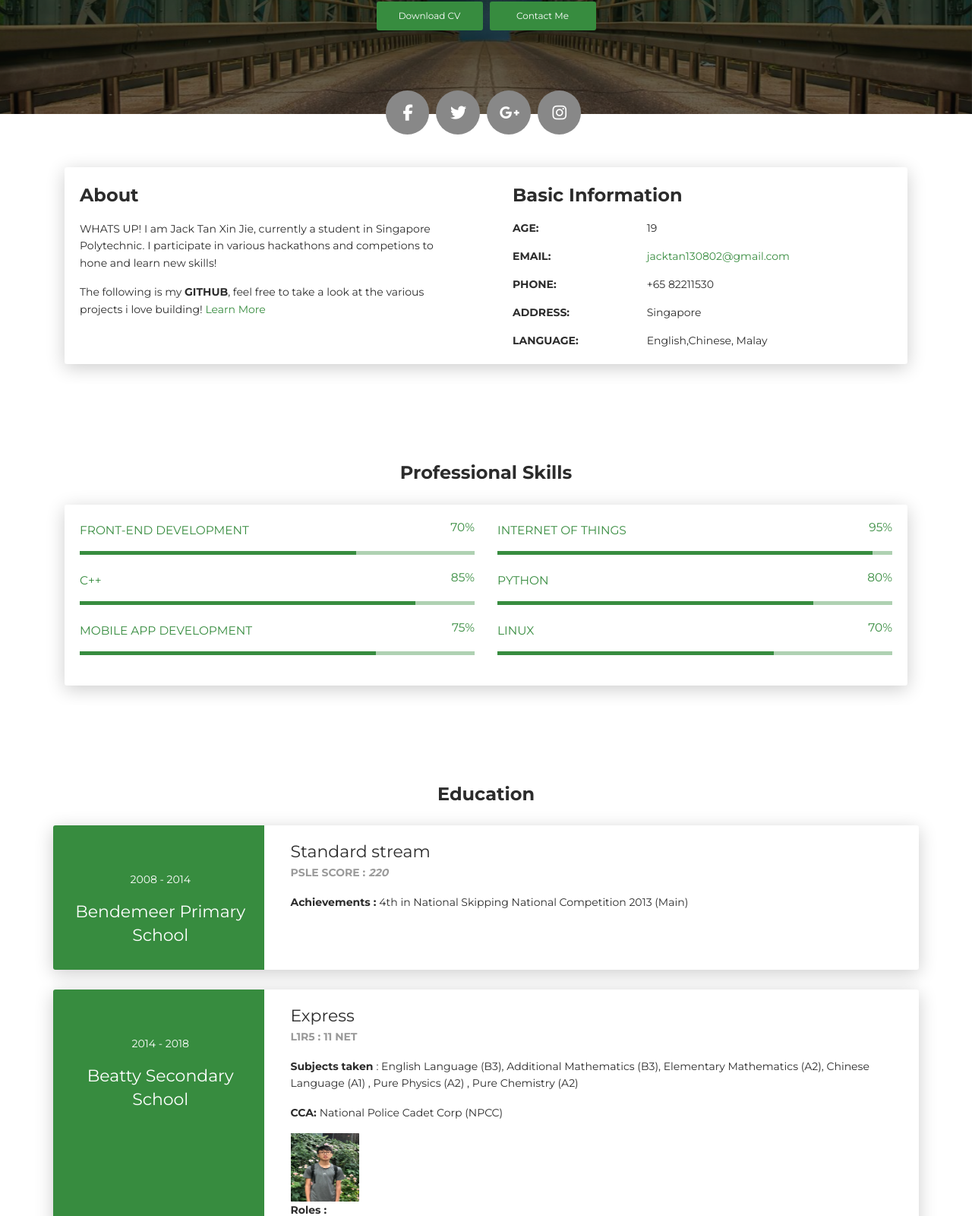
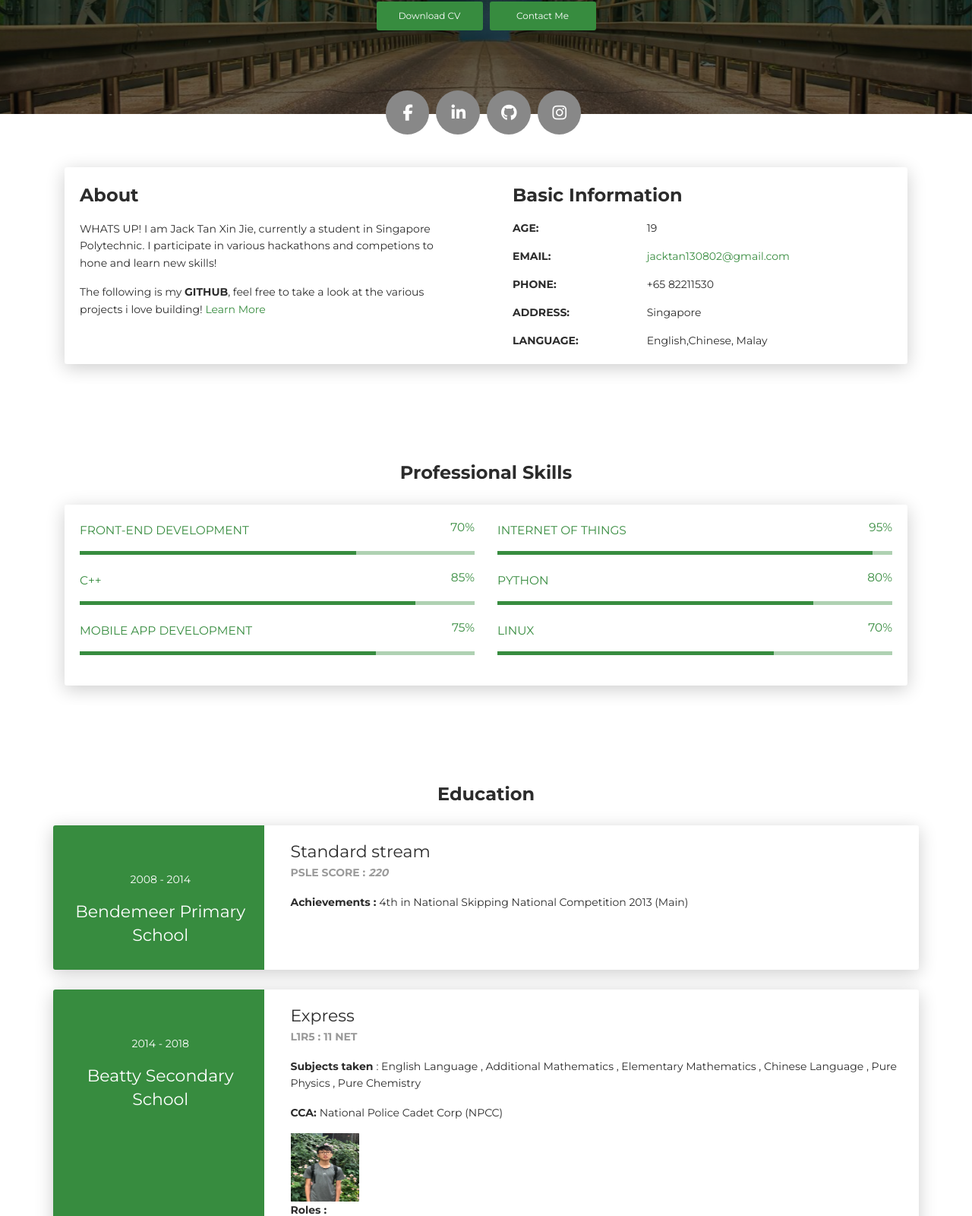
Before and after one commit to jacktan130802/oldversion.github.io, a plain HTML site: page index.html in a window 1280 px wide. Shown: the part 400-2000 px from the top of the page at 76% size. Drawn offline with Linux system fonts and the light colour scheme; a web font is replaced by a local one.

Commit message:
Added improved icons

```diff
--- a/index.html
+++ b/index.html
@@ -7,7 +7,7 @@
     <title>My CV</title>
     <link href="https://fonts.googleapis.com/css?family=Montserrat:400,700,200" rel="stylesheet">
     <link href="https://fonts.googleapis.com/css?family=Pattaya:400,700,200" rel="stylesheet">
-    <link href="https://maxcdn.bootstrapcdn.com/font-awesome/latest/css/font-awesome.min.css" rel="stylesheet">
+    <link href="https://maxcdn.bootstrapcdn.com/font-awesome/latest/css/font-awesome.min.css" rel="stylesheet"> <!-- to import all the font class. -->
     <link href="css/aos.css?ver=1.1.0" rel="stylesheet">
     <link href="css/bootstrap.min.css?ver=1.1.0" rel="stylesheet">
     <link href="css/main.css?ver=1.1.0" rel="stylesheet">
@@ -56,7 +56,10 @@
       </div>
       <div class="section">
         <div class="container">
-          <div class="button-container"><a class="btn btn-default btn-round btn-lg btn-icon" href="https://www.facebook.com/jack.tan.3979" rel="tooltip" title="Follow me on Facebook"><i class="fa fa-facebook"></i></a><a class="btn btn-default btn-round btn-lg btn-icon" href="#" rel="tooltip" title="Follow me on Twitter"><i class="fa fa-twitter"></i></a><a class="btn btn-default btn-round btn-lg btn-icon" href="#" rel="tooltip" title="Follow me on Google+"><i class="fa fa-google-plus"></i></a><a class="btn btn-default btn-round btn-lg btn-icon" href="https://www.instagram.com/jack.txj/" rel="tooltip" title="Follow me on Instagram"><i class="fa fa-instagram"></i></a></div>
+          <div class="button-container"><a class="btn btn-default btn-round btn-lg btn-icon" href="https://www.facebook.com/jack.tan.3979" rel="tooltip" title="Follow me on Facebook"><i class="fa fa-facebook"></i></a><a class="btn btn-default btn-round btn-lg btn-icon" href="https://www.linkedin.com/in/jack-tan-8ab7181a7/" rel="tooltip" title="Follow me on Linkedin"><i class="fa fa-linkedin" ></i></a><a class="btn btn-default btn-round btn-lg btn-icon" href="https://github.com/jacktan130802" rel="tooltip" title="Follow me on Github"><i class="fa fa-github"></i></a><a class="btn btn-default btn-round btn-lg btn-icon" href="https://www.instagram.com/jack.txj/" rel="tooltip" title="Follow me on Instagram"><i class="fa fa-instagram"></i></a></div>
+         <!--  class="fa fa-twitter" -->
+         <!-- This is an example of default class from imported font awesome class-->
+
         </div>
       </div>
     </div>
@@ -195,8 +198,8 @@
           <div class="card-body">
             <div class="h5">Express</div>
             <p class="category">L1R5 : <strong> 11 net </strong></p>
-            <p><b> Subjects taken </b> : English Language (B3), Additional Mathematics (B3), Elementary Mathematics (A2),
-                   Chinese Language (A1) , Pure Physics (A2) , Pure Chemistry (A2) </p>
+            <p><b> Subjects taken </b> : English Language , Additional Mathematics , Elementary Mathematics ,
+                   Chinese Language , Pure Physics , Pure Chemistry </p>
 
                    <p><b>CCA: </b> National Police Cadet Corp (NPCC) </p>
 
@@ -400,7 +403,7 @@
 <!-- TO INCUDE PROJECT AND COMPETITION SECTION -->
     </div>
     <footer class="footer">
-      <div class="container text-center"><a class="cc-facebook btn btn-link" href="https://www.facebook.com/jack.tan.3979"><i class="fa fa-facebook fa-2x " aria-hidden="true"></i></a><a class="cc-twitter btn btn-link " href="#"><i class="fa fa-twitter fa-2x " aria-hidden="true"></i></a><a class="cc-google-plus btn btn-link" href="#"><i class="fa fa-google-plus fa-2fx" aria-hidden="true"></i></a><a class="cc-instagram btn btn-link" href="https://www.instagram.com/jack.txj/"><i class="fa fa-instagram fa-2x " aria-hidden="true"></i></a></div>
+      <div class="container text-center"><a class="cc-facebook btn btn-link" href="https://www.facebook.com/jack.tan.3979"><i class="fa fa-facebook fa-2x " aria-hidden="true"></i></a><a class="cc-twitter btn btn-link " href="https://www.linkedin.com/in/jack-tan-8ab7181a7/"><i class="fa fa-linkedin fa-2x " aria-hidden="true"></i></a><a class="cc-google-plus btn btn-link" href="https://github.com/jacktan130802"><i class="fa fa-github fa-2fx" aria-hidden="true"></i></a><a class="cc-instagram btn btn-link" href="https://www.instagram.com/jack.txj/"><i class="fa fa-instagram fa-2x " aria-hidden="true"></i></a></div>
       <div class="h4 title text-center">Jack Tan Xin Jie</div>
       <div class="text-center text-muted">
         <p>&copy; Jack T. All rights reserved.
```
Also changed, not shown: images/hackday.jfif (deleted), images/linkedin.png (added), images/sanibot.jfif (deleted).
